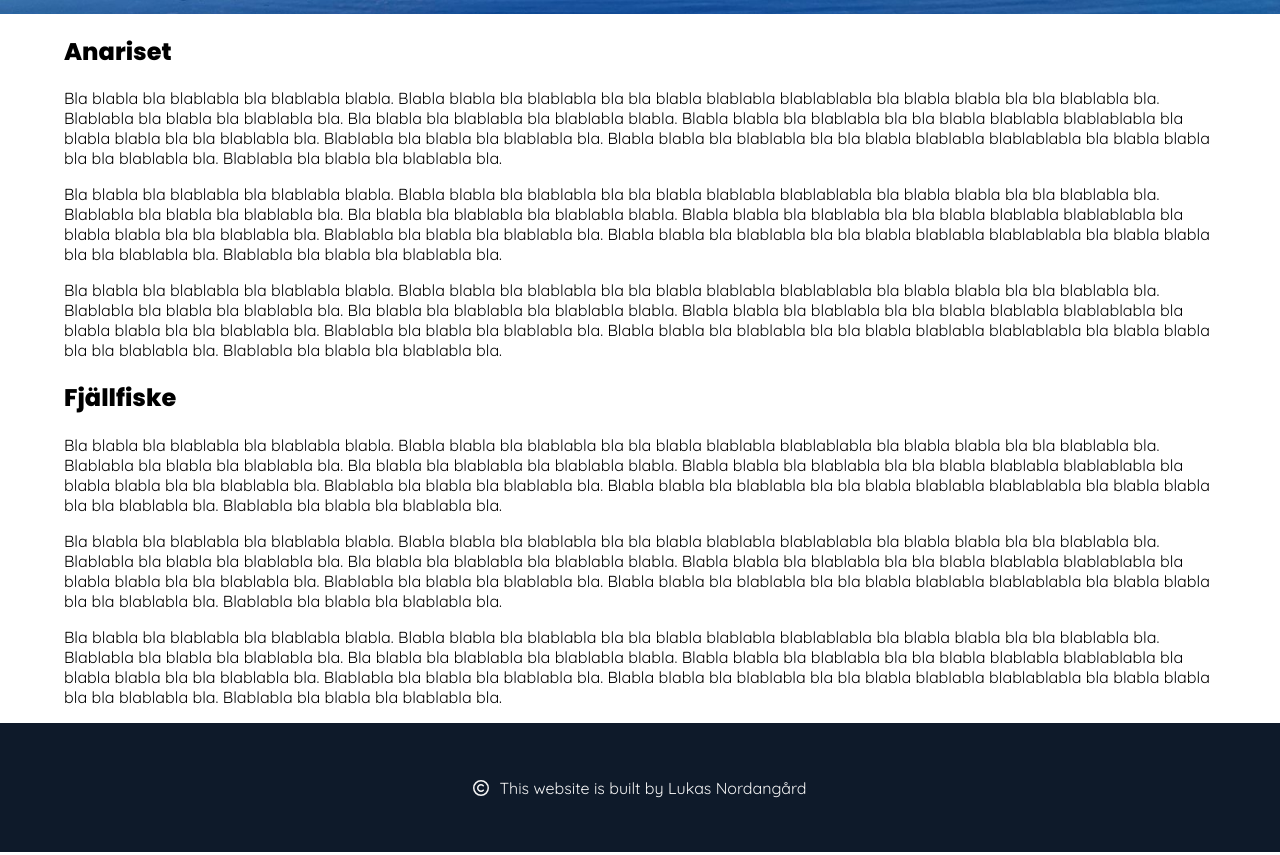
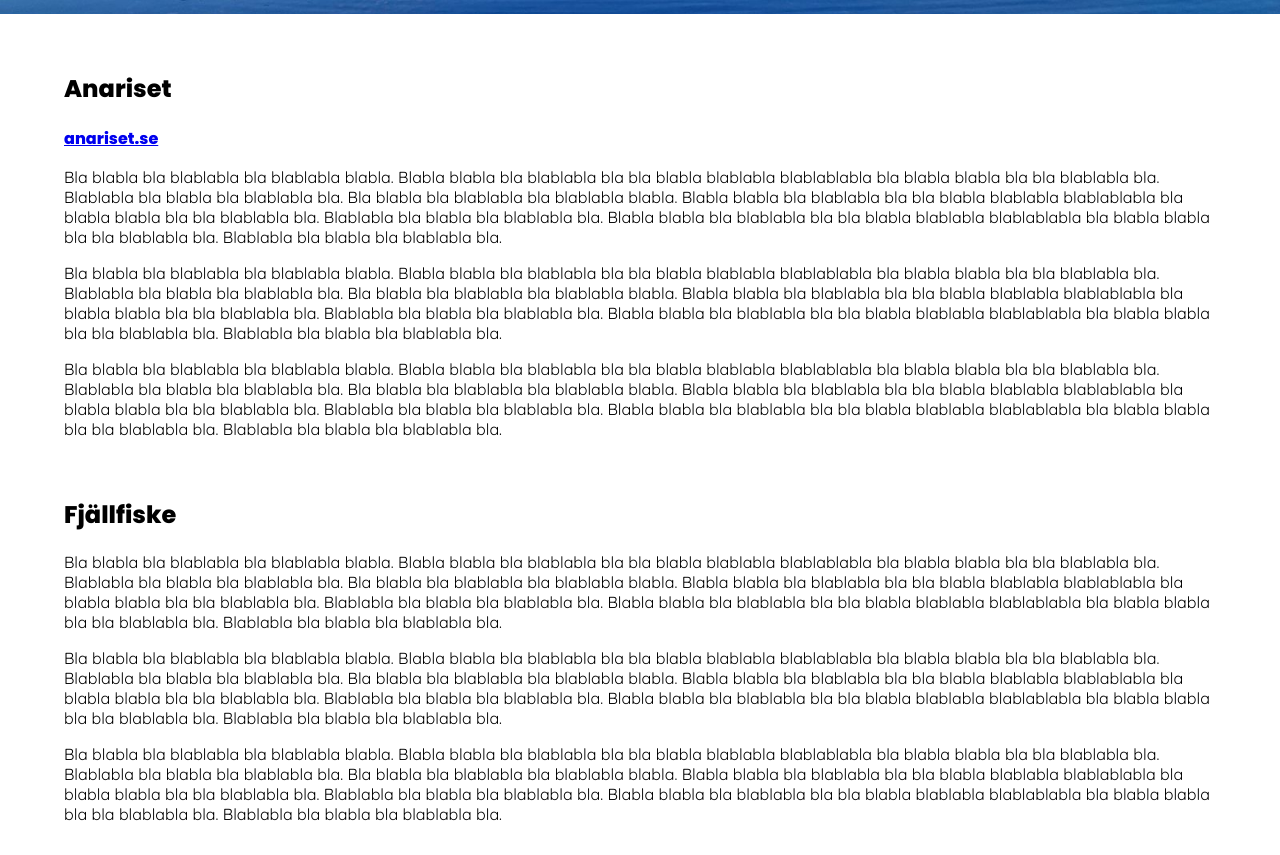
Before and after one commit to lukasnordangard/fjallfiske, a plain HTML site: page index.html in a window 1280 px wide. Shown: the part 473-1328 px from the top of the page. Drawn offline with Linux system fonts and the light colour scheme.

Commit message:
Structured code and styled content

```diff
--- a/index.html
+++ b/index.html
@@ -35,22 +35,25 @@
     </div>
 
     <div class="content-container">
+        <div class="content-element-container">
             <div class="anariset" id="anariset">
                 <h2>Anariset</h2>
+                <a href="https://anariset.se">anariset.se</a>
                 <p>Bla blabla bla blablabla bla blablabla blabla. Blabla blabla bla blablabla bla bla blabla blablabla blablablabla bla blabla blabla bla bla blablabla bla. Blablabla bla blabla bla blablabla bla. Bla blabla bla blablabla bla blablabla blabla. Blabla blabla bla blablabla bla bla blabla blablabla blablablabla bla blabla blabla bla bla blablabla bla. Blablabla bla blabla bla blablabla bla. Blabla blabla bla blablabla bla bla blabla blablabla blablablabla bla blabla blabla bla bla blablabla bla. Blablabla bla blabla bla blablabla bla.</p>
                 <p>Bla blabla bla blablabla bla blablabla blabla. Blabla blabla bla blablabla bla bla blabla blablabla blablablabla bla blabla blabla bla bla blablabla bla. Blablabla bla blabla bla blablabla bla. Bla blabla bla blablabla bla blablabla blabla. Blabla blabla bla blablabla bla bla blabla blablabla blablablabla bla blabla blabla bla bla blablabla bla. Blablabla bla blabla bla blablabla bla. Blabla blabla bla blablabla bla bla blabla blablabla blablablabla bla blabla blabla bla bla blablabla bla. Blablabla bla blabla bla blablabla bla.</p>
                 <p>Bla blabla bla blablabla bla blablabla blabla. Blabla blabla bla blablabla bla bla blabla blablabla blablablabla bla blabla blabla bla bla blablabla bla. Blablabla bla blabla bla blablabla bla. Bla blabla bla blablabla bla blablabla blabla. Blabla blabla bla blablabla bla bla blabla blablabla blablablabla bla blabla blabla bla bla blablabla bla. Blablabla bla blabla bla blablabla bla. Blabla blabla bla blablabla bla bla blabla blablabla blablablabla bla blabla blabla bla bla blablabla bla. Blablabla bla blabla bla blablabla bla.</p>
             </div>
+        </div>
 
+        <div class="content-element-container">
             <div class="fjallfiske" id="fjallfiske">
                 <h2>Fjällfiske</h2>
                 <p>Bla blabla bla blablabla bla blablabla blabla. Blabla blabla bla blablabla bla bla blabla blablabla blablablabla bla blabla blabla bla bla blablabla bla. Blablabla bla blabla bla blablabla bla. Bla blabla bla blablabla bla blablabla blabla. Blabla blabla bla blablabla bla bla blabla blablabla blablablabla bla blabla blabla bla bla blablabla bla. Blablabla bla blabla bla blablabla bla. Blabla blabla bla blablabla bla bla blabla blablabla blablablabla bla blabla blabla bla bla blablabla bla. Blablabla bla blabla bla blablabla bla.</p>
                 <p>Bla blabla bla blablabla bla blablabla blabla. Blabla blabla bla blablabla bla bla blabla blablabla blablablabla bla blabla blabla bla bla blablabla bla. Blablabla bla blabla bla blablabla bla. Bla blabla bla blablabla bla blablabla blabla. Blabla blabla bla blablabla bla bla blabla blablabla blablablabla bla blabla blabla bla bla blablabla bla. Blablabla bla blabla bla blablabla bla. Blabla blabla bla blablabla bla bla blabla blablabla blablablabla bla blabla blabla bla bla blablabla bla. Blablabla bla blabla bla blablabla bla.</p>
                 <p>Bla blabla bla blablabla bla blablabla blabla. Blabla blabla bla blablabla bla bla blabla blablabla blablablabla bla blabla blabla bla bla blablabla bla. Blablabla bla blabla bla blablabla bla. Bla blabla bla blablabla bla blablabla blabla. Blabla blabla bla blablabla bla bla blabla blablabla blablablabla bla blabla blabla bla bla blablabla bla. Blablabla bla blabla bla blablabla bla. Blabla blabla bla blablabla bla bla blabla blablabla blablablabla bla blabla blabla bla bla blablabla bla. Blablabla bla blabla bla blablabla bla.</p>
             </div>
-
         </div>
-
+    </div>
 
     <footer>
         <div id="kontakt" class="kontakt">
--- a/styles.css
+++ b/styles.css
@@ -34,6 +34,11 @@ footer {
 .content-container{
     margin-left: 5%;
     margin-right: 5%;
+}
+
+.content-element-container{
+    margin-top: 5%;
+    margin-bottom: 5%;
 }
 
 /*================ Top nav ================*/
```
Lines whose indentation alone changed are shown as unchanged.
